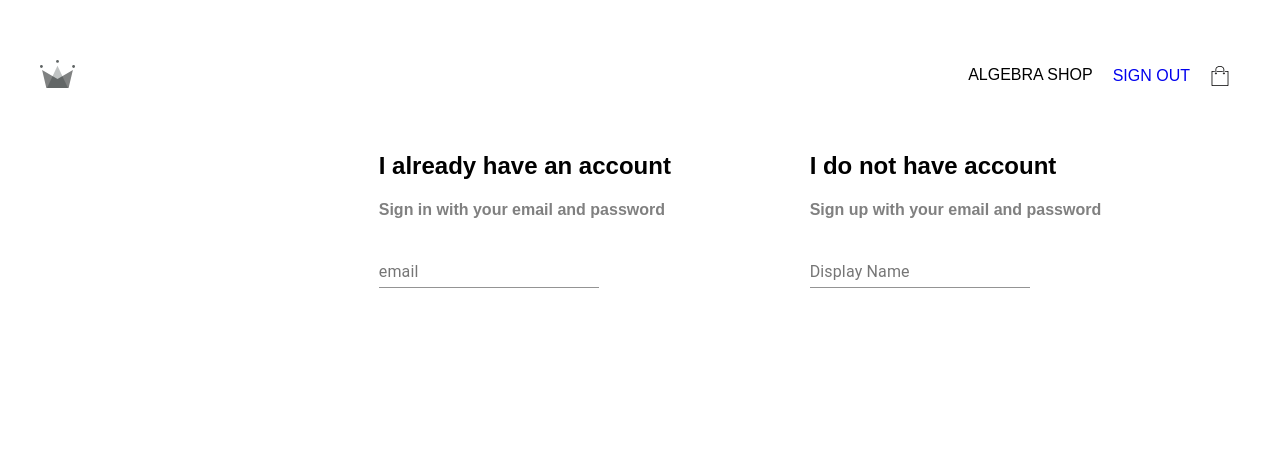
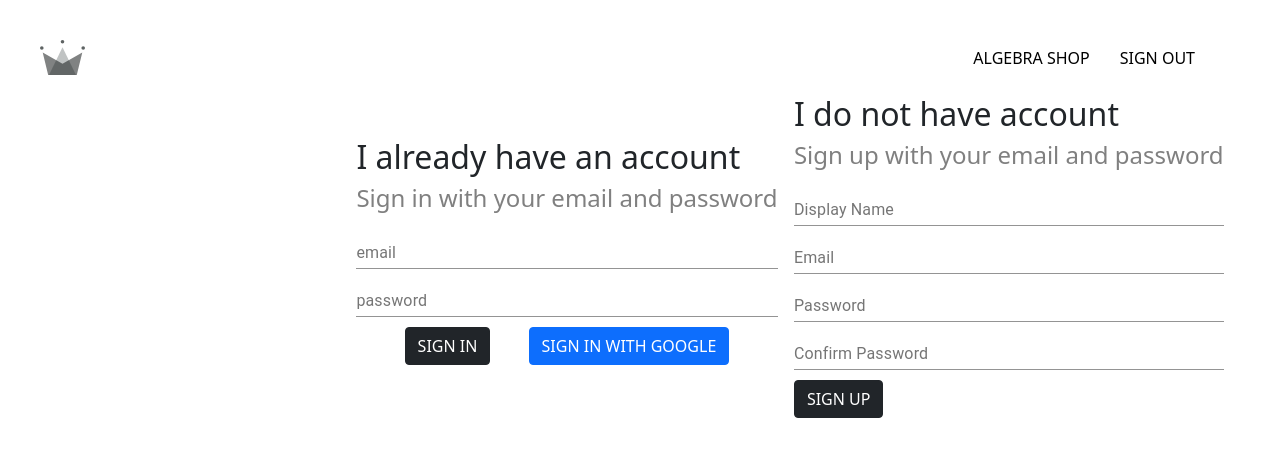
Before and after one commit to tomislav-robic/webshop-d, a React (Create React App) app: page /Login in a window 1280 px wide. Shown: the top 456 px of the page. Built offline with nearby package versions, Linux system fonts and the light colour scheme.

Commit message:
Login page version 1

```diff
--- a/package.json
+++ b/package.json
@@ -3,12 +3,18 @@
   "version": "0.1.0",
   "private": true,
   "dependencies": {
+    "@emotion/react": "^11.7.1",
+    "@emotion/styled": "^11.6.0",
     "@material-ui/core": "^4.12.3",
     "@material-ui/icons": "^4.11.2",
+    "@mui/material": "^5.4.0",
     "@testing-library/jest-dom": "^5.16.1",
     "@testing-library/react": "^12.1.2",
     "@testing-library/user-event": "^13.5.0",
+    "bootstrap": "^5.1.3",
+    "material-ui": "^1.0.0-beta.47",
     "react": "^17.0.2",
+    "react-bootstrap": "^2.1.2",
     "react-dom": "^17.0.2",
     "react-router-dom": "^6.2.1",
     "react-scripts": "5.0.0",
--- a/src/App.css
+++ b/src/App.css
@@ -1,5 +1,8 @@
 .app {
   margin: 0;
   padding: 30px;
-  font-family: sans-serif;
 }
+
+body {
+  font-family: 'Open Sans', sans-serif;
+}
--- a/src/App.js
+++ b/src/App.js
@@ -3,7 +3,7 @@ import "./Header.css"
 import './App.css';
 import RecommendedCategory from "./RecommendedCategory.js";
 import Login from "./Login.js";
-import {BrowserRouter as Router, Switch, Routes, Route} from "react-router-dom"
+import {BrowserRouter as Router, Routes, Route} from "react-router-dom"
 
 function App() {
   return (
--- a/src/Header.css
+++ b/src/Header.css
@@ -1,4 +1,9 @@
-a {text-decoration: none;}
+.link {
+    text-decoration: none !important;
+    color: black;
+    margin: 15px;
+}
+
 .header {
     display: flex;
     align-items: center;
@@ -7,7 +12,7 @@ a {text-decoration: none;}
 }
 
 .header_logo {
-    width: 35px;
+    width: 65px;
     padding: 10px;
 }
 
--- a/src/Header.js
+++ b/src/Header.js
@@ -11,8 +11,8 @@ function Header() {
             </div>
 
             <div className="header_right">
-                <p>ALGEBRA SHOP</p>
-                <a href="/Login">SIGN OUT</a>
+                <a className="link" href="/Login">ALGEBRA SHOP</a>
+                <a className="link" href="/Login">SIGN OUT</a>
                 <img className='header_basket' src={basket} alt="" />
             </div>
 
--- a/src/ImageCard.css
+++ b/src/ImageCard.css
@@ -19,7 +19,7 @@ p {
     background-color: azure;
     margin-left: 50%;
     margin-top: 20%;
-
+    opacity: 0.7;
 }
 
 .row-1-image {
--- a/src/Login.css
+++ b/src/Login.css
@@ -1,5 +1,5 @@
 .Login{
-    margin-left: 200px;
+    margin-left: 300px;
 }
 
 .DivBlock {
@@ -12,3 +12,12 @@
 h4 {
     color: grey;
 }
+
+.Form {
+    display: grid;
+    position: relative;
+}
+
+.signUp {
+    margin-top: 10px;
+}
--- a/src/Login.js
+++ b/src/Login.js
@@ -1,6 +1,7 @@
 import React from 'react';
 import './Login.css';
 import {TextField} from '@material-ui/core'
+import Button from 'react-bootstrap/Button';
 
 function Login() {
     return (
@@ -9,12 +10,36 @@ function Login() {
                 <div>
                     <h2>I already have an account</h2>
                     <h4>Sign in with your email and password</h4>
-                    <TextField label="email" placeholder='Enter email'></TextField>
+                    <div>
+                        <div className="Form">
+                            <TextField label="email" placeholder='Enter email'></TextField>
+                            <TextField label="password" placeholder='Enter password'></TextField>
+                        </div>
+                    </div>
+
+                    <div className="DivBlock">
+                        <div >
+                            <Button variant="dark">SIGN IN</Button>
+                        </div>
+                        <div >
+                            <Button variant="primary">SIGN IN WITH GOOGLE</Button>
+                        </div>
+                    </div>
                 </div>
                 <div>
                     <h2>I do not have account</h2>
                     <h4>Sign up with your email and password</h4>
-                    <TextField label="Display Name" placeholder='Enter display name'></TextField>
+                    <div>
+                        <div className="Form">
+                            <TextField label="Display Name" placeholder='Enter display name'></TextField>
+                            <TextField label="Email" placeholder='Enter email'></TextField>
+                            <TextField label="Password" placeholder='Enter password' type="password"></TextField>
+                            <TextField label="Confirm Password" placeholder='Enter password' type="password"></TextField>
+                        </div>
+                        <div className="signUp">
+                            <Button variant="dark">SIGN UP</Button>
+                        </div>
+                    </div>
                 </div>
             </div>
         </div>
--- a/src/index.js
+++ b/src/index.js
@@ -3,6 +3,7 @@ import ReactDOM from 'react-dom';
 import './index.css';
 import App from './App';
 import reportWebVitals from './reportWebVitals';
+import '../node_modules/bootstrap/dist/css/bootstrap.min.css';
 
 ReactDOM.render(
   <React.StrictMode>
```
Also changed, not shown: 1 other file (tests, documents, lock files or other folders).
